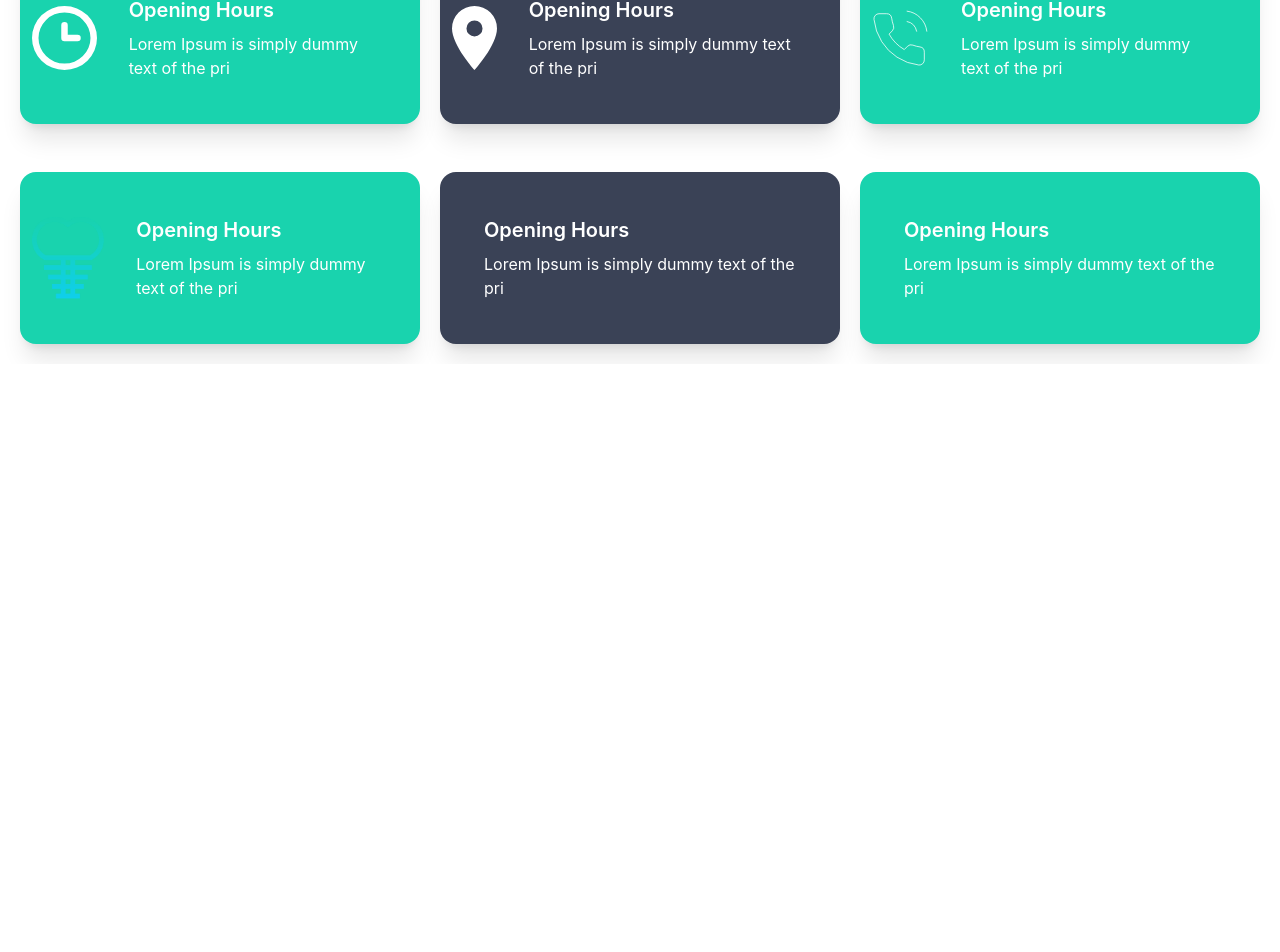
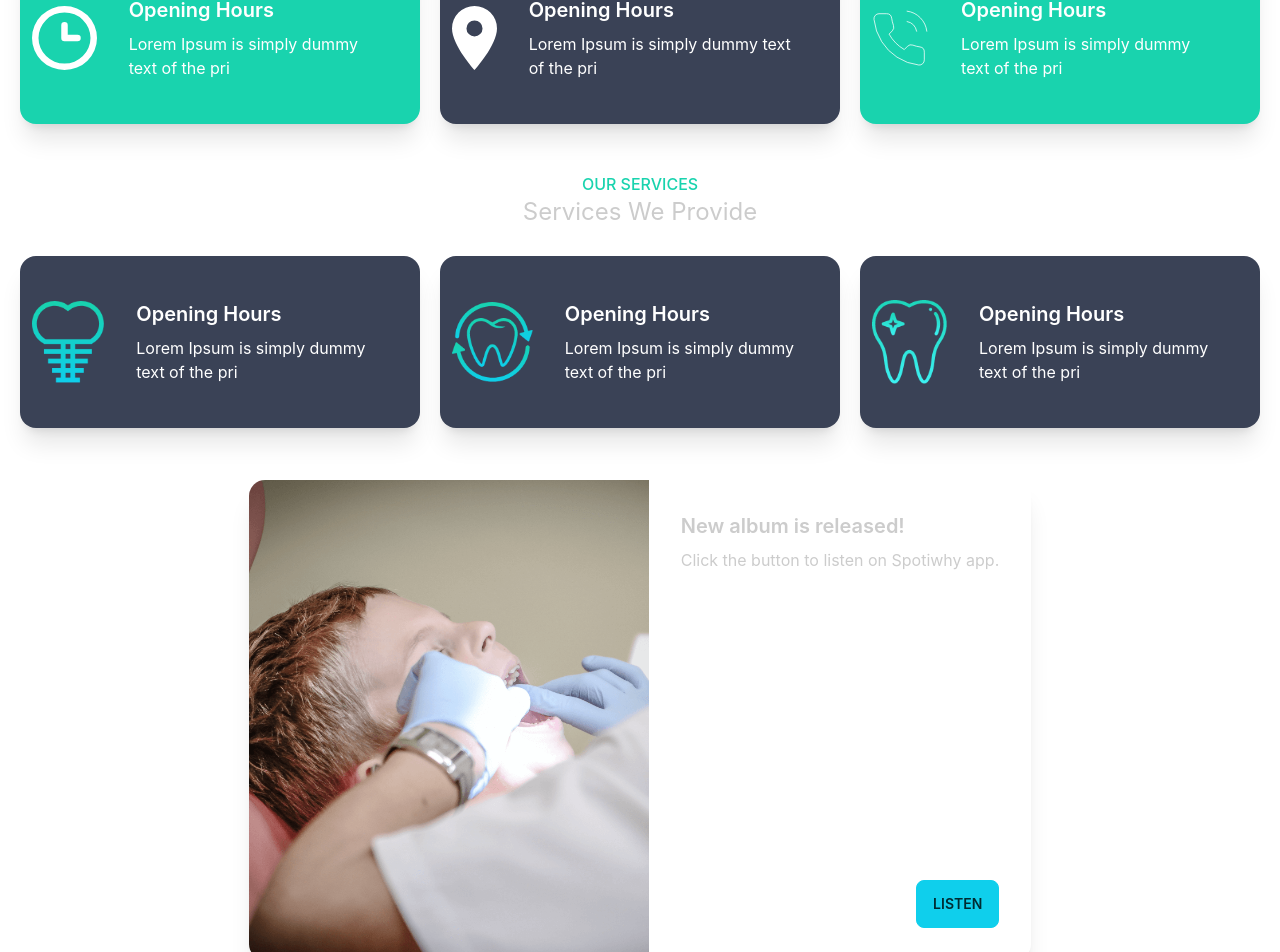
Before and after one commit to alnooristiak/doctors-poratl-frontend, a React (Create React App) app: page / in a window 1280 px wide. Shown: the part 780-1732 px from the top of the page. Before the commit the page ends 1144 px from the top, so only its background shows below. Built offline with nearby package versions, Linux system fonts and the light colour scheme.

Commit message:
adding exceptional section

```diff
--- /dev/null
+++ b/src/pages/Home/ExceptionalDental.js
@@ -0,0 +1,23 @@
+import React from 'react';
+import treatment from '../../assets/images/treatment.png'
+
+const ExceptionalDental = () => {
+    return (
+        <div className='flex justify-center mt-8'>
+            <div class="card lg:card-side shadow-xl">
+                <figure className='exception-d-img'>
+                    <img src={treatment} alt="Album" />
+                </figure>
+                <div class="card-body content-center">
+                    <h2 class="card-title">New album is released!</h2>
+                    <p>Click the button to listen on Spotiwhy app.</p>
+                    <div class="card-actions justify-end">
+                        <button class="btn btn-primary">Listen</button>
+                    </div>
+                </div>
+            </div>
+        </div>
+    );
+};
+
+export default ExceptionalDental;
--- a/src/pages/Home/Home.css
+++ b/src/pages/Home/Home.css
@@ -8,7 +8,7 @@
 .min-h-screen {
     min-height: 80vh;
 }
-/* Hero Bottom Card  */
+/* Hero Bottom Card css */
 .hb-card{
     transition-duration: 0.5s;
     background-color: #19D3AE;
@@ -23,3 +23,8 @@
 .hb-card-hover:hover{
     background-color: #19D3AE;
 }
+/* Exceptional Dental css  */
+.exception-d-img img{
+    width: 50vh;
+    height: 60vh;
+}
--- a/src/pages/Home/Home.js
+++ b/src/pages/Home/Home.js
@@ -1,4 +1,5 @@
 import React from 'react';
+import ExceptionalDental from './ExceptionalDental';
 import HeroBotomCard from './HeroBotomCard';
 import HeroSec from './HeroSec';
 import './Home.css';
@@ -6,10 +7,11 @@ import OurServices from './OurServices';
 
 const Home = () => {
     return (
-        <div>
+        <div className='bg-white'>
             <HeroSec></HeroSec>
             <HeroBotomCard></HeroBotomCard>
             <OurServices></OurServices>
+            <ExceptionalDental></ExceptionalDental>
         </div>
     );
 };
--- a/src/pages/Home/OurServices.js
+++ b/src/pages/Home/OurServices.js
@@ -1,11 +1,18 @@
 import React from 'react';
 import cavity from '../../assets/images/cavity.png';
+import fluoride from '../../assets/images/fluoride.png';
+import whitening from '../../assets/images/whitening.png';
 
 const OurServices = () => {
     return (
+        <div>
+            <div className='text-center bg-white mt-7'>
+                <h5 className='font-medium text-[#19D3AE]'>OUR SERVICES</h5>
+                <h4 className='text-2xl'>Services We Provide</h4>
+            </div>
             <div className="grid-cols-1 grid lg:grid-cols-3 md:grid-cols-3 sm:grid-cols-1 gap-5 text-white p-5 bg-white pt-7">
                 {/* heroB cart 03  */}
-            <div class="card lg:card-side bg-base-100 shadow-xl bg-accent p-3 hb-card">
+                <div class="card lg:card-side shadow-xl bg-accent p-3">
                     <figure><img src={cavity} alt="Album" /></figure>
                     <div class="card-body">
                         <h2 class="card-title">Opening Hours</h2>
@@ -13,19 +20,20 @@ const OurServices = () => {
                     </div>
                 </div>
                 {/* heroB cart 02  */}
-            <div class="card lg:card-side bg-base-100 shadow-xl bg-accent p-3 text-white hb-card-hover">
-                {/* <figure><img src={marker} alt="Album" /></figure> */}
+                <div class="card lg:card-side shadow-xl bg-accent p-3 text-white hb-card-hover">
+                    <figure><img src={fluoride} alt="Album" /></figure>
                     <div class="card-body">
                         <h2 class="card-title">Opening Hours</h2>
                         <p>Lorem Ipsum is simply dummy text of the pri</p>
                     </div>
                 </div>
                 {/* heroB cart 03  */}
-            <div class="card lg:card-side bg-base-100 shadow-xl bg-accent p-3 text-white hb-card">
-                {/* <figure><img src={phone} alt="Album" /></figure> */}
+                <div class="card lg:card-side shadow-xl bg-accent p-3 text-white">
+                    <figure><img src={whitening} alt="Album" /></figure>
                     <div class="card-body">
                         <h2 class="card-title">Opening Hours</h2>
                         <p>Lorem Ipsum is simply dummy text of the pri</p>
+                    </div>
                 </div>
             </div>
         </div>
```
Also changed, not shown: src/pages/Home/Appointment.js (added). Lines whose indentation alone changed are shown as unchanged.
